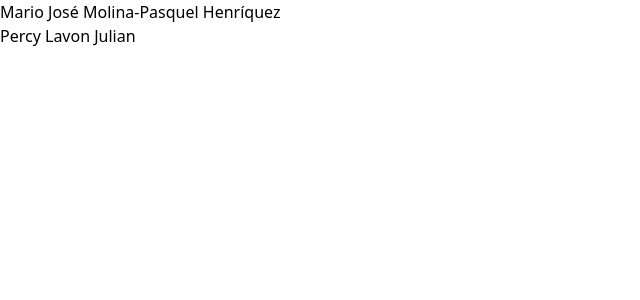
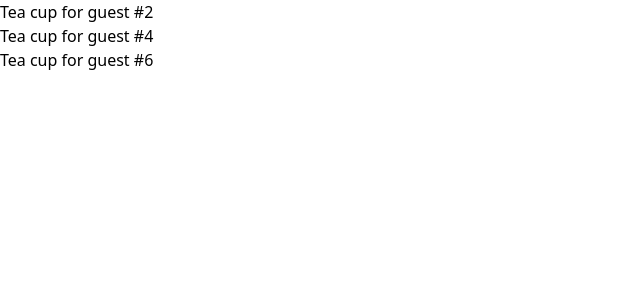
Before and after one commit to Emam-Bokhari/LWS-Module-01, a React (Vite) app: page / in a window 1280 px wide. Shown: the top 300 px of the page, without its empty margins (0-640 px from the left). Built offline with nearby package versions, Linux system fonts and the light colour scheme.

Commit message:
pure,impure

```diff
--- a/src/App.jsx
+++ b/src/App.jsx
@@ -1,11 +1,11 @@
 import { Fragment } from "react"
-import Filter from "./Module-1.10/Filter"
+import TeaSet from "./Module-1.11/TeaSet"
 
 export default function App() {
 
   return (
     <Fragment>
-      <Filter />
+      <TeaSet />
     </Fragment>
   )
 }
--- /dev/null
+++ b/src/Module-1.11/TeaSet.jsx
@@ -0,0 +1,23 @@
+import { Fragment } from "react";
+
+// e.g: impure component
+let guest = 0
+
+function Cup() {
+    guest += 1
+    return (
+        <Fragment>
+            <h2>Tea cup for guest #{guest}</h2>
+        </Fragment>
+    )
+}
+
+export default function TeaSet() {
+    return (
+        <Fragment>
+            <Cup />
+            <Cup />
+            <Cup />
+        </Fragment>
+    )
+}
```
Also changed, not shown: src/Module-1.11/Recipe.jsx (added, +19 -0 lines).
